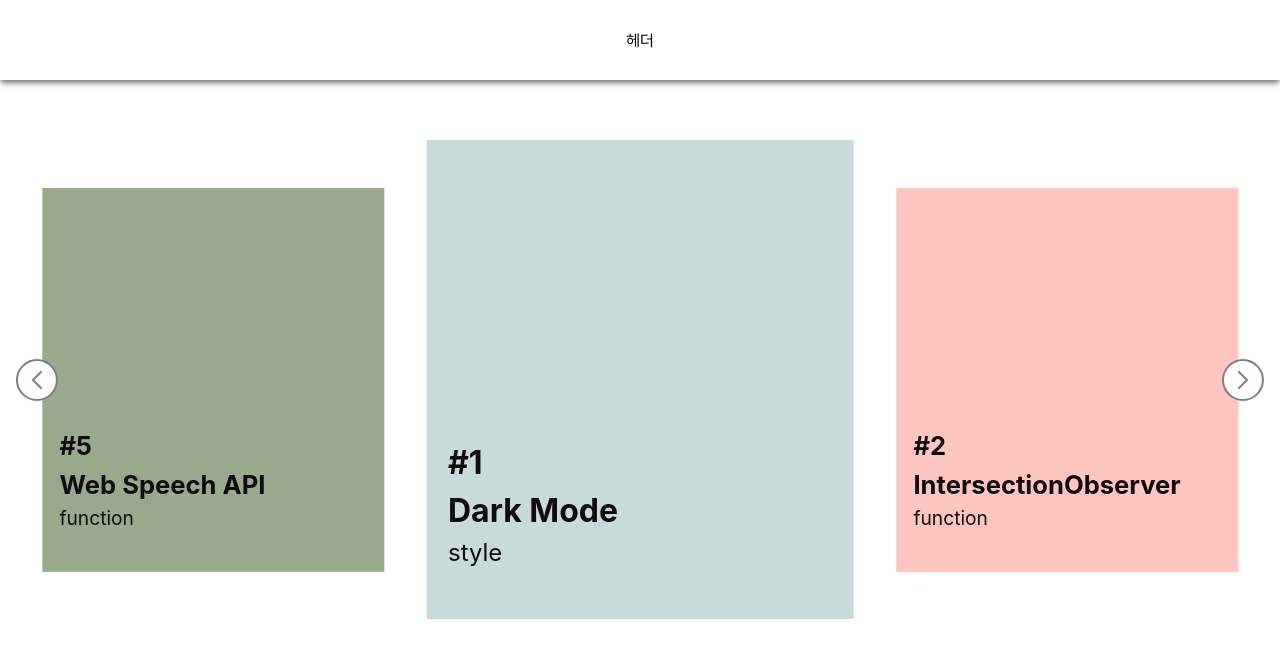
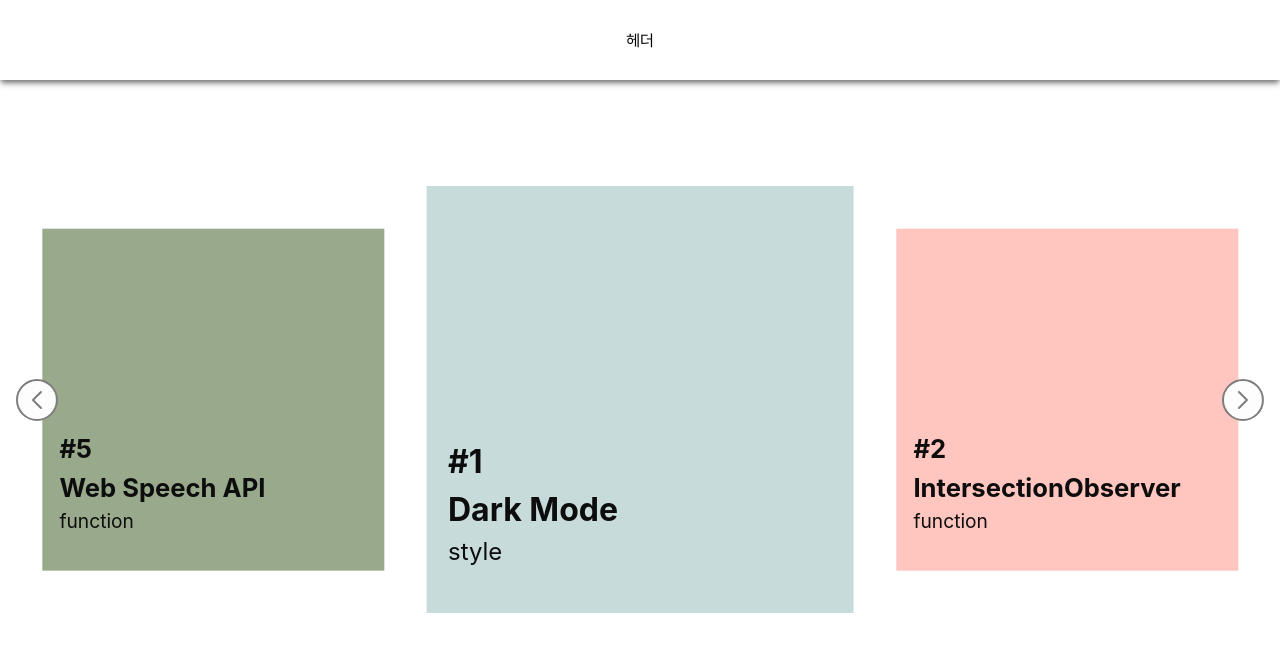
Before and after one commit to 2doh/lab, a Next.js app: page / in a window 1280 px wide. Shown: the top 658 px of the page. Built offline with nearby package versions, Linux system fonts and the light colour scheme.

Commit message:
docs : css,테일윈드 reset 설정 수정(@layer base) style : 메인영역 너비 수정

```diff
--- a/src/app/intersectionobserver/page.tsx
+++ b/src/app/intersectionobserver/page.tsx
@@ -55,26 +55,28 @@ const page = () => {
   }, []);
 
   return (
-    <div className="h-auto p-[10%] bg-amber-50 flex-center">
-      <div className="w-[90%] grid gap-1 grid-cols-[repeat(auto-fit,minmax(150px,1fr))]">
+    <div className="h-auto bg-amber-50 flex-center">
+      <div className="w-[90%] grid gap-1 grid-cols-[repeat(auto-fit,minmax(200px,1fr))]">
         {product?.map(item => (
-          <div className="bg-amber-300 max-h-[420px] max-w-[240px] aspect-[240/420] flex flex-col items-center ">
+          <div
+            className="bg-amber-300 max-h-[420px] max-w-[240px] aspect-[260/420] flex flex-col items-center justify-between"
+            key={item.id}
+          >
             <img
-              className="h-[60%] w-[100%] flex flex-center"
+              className="h-[60%] w-[100%] flex-center"
               src={item?.images[0]}
               alt="이미지"
             />
-            <div className="w-[100%]">
-              <div className="flex flex-center flex-col">
-                <p>{item?.brand}</p>
-                <p>{item?.title}</p>
+            <div className="w-[100%] flex-center bg-amber-200 h-[100%] max-h-[120px]">
+              <div className="w-[90%] h-[100%] bg-amber-50">
+                <p className="text-[11px] font-bold">{item?.brand}</p>
+                <p className="text-[13px]">{item?.title}</p>
                 {/* <p>{product?.description}</p> */}
-                <div>
-                  <p>
-                    {item?.discountPercentage}%{item?.price}
-                  </p>
+                <div className="flex gap-1 text-[13px] font-bold">
+                  <p className="text-error">{item?.discountPercentage}%</p>
+                  <p>{item?.price}</p>
                 </div>
-                <p>{item?.tags}</p>
+                <p className="text-[11px] text-darkgray">{item?.tags}</p>
               </div>
             </div>
           </div>
--- a/src/app/layout.tsx
+++ b/src/app/layout.tsx
@@ -13,7 +13,9 @@ export default function RootLayout({
       <body className="dark:bg-black dark:text-light">
         <Provider>
           <Header></Header>
-          {children}
+          <main className="flex-center">
+            <div className="max-w-[1440px] w-[100%] mt-5">{children}</div>
+          </main>
           <Footer></Footer>
         </Provider>
       </body>
--- a/src/app/page.tsx
+++ b/src/app/page.tsx
@@ -14,10 +14,10 @@ const page = () => {
   return (
     <div
       className="relative h-[46.8vw] max-h-[80vh]
-      flex-center flex-col transition-all duration-100 ease-in"
+      flex-center transition-all duration-100 ease-in"
     >
       <Swiper
-        className="w-full h-[66.67vw] max-h-[80%]"
+        className="w-full "
         slidesPerView={3}
         centeredSlides={true}
         loop={true}
--- a/src/components/common/CardFrame.tsx
+++ b/src/components/common/CardFrame.tsx
@@ -17,7 +17,7 @@ const CardFrame: React.FC<cardDataInterface> = data => {
   const bgColorClass = colorMap[data.color] ?? "bg-light";
 
   return (
-    <div className={`h-full relative ${bgColorClass}`}>
+    <div className={`aspect-square relative ${bgColorClass}`}>
       <div className="flex flex-col absolute bottom-[10%] w-[60%] left-[5%]">
         <span className="font-bold card-text lg:text-[clamp(1.2rem,(1.5vw+0.8rem),3rem)] sm:text-[clamp(0.8rem,(1vw+0.8rem),2rem)] text-[clamp(0.5rem,(0.5vw+0.5rem),1rem)]">
           #{data.id}
--- a/src/components/common/LoadingSpinner.tsx
+++ b/src/components/common/LoadingSpinner.tsx
@@ -2,7 +2,7 @@ import React from "react";
 
 export default function LoadingSpinner() {
   return (
-    <div className="flex justify-center items-center gap-10 h-[100vh] w-[100vw]">
+    <div className="flex-center gap-10 h-[100vh] w-[100vw]">
       <span
         className="w-[5vw] h-[5vw] bg-darkgray rounded-full animate-dot"
         style={{ animationDelay: "0s" }}
--- a/src/components/layout/Header.tsx
+++ b/src/components/layout/Header.tsx
@@ -3,11 +3,11 @@ import React from "react";
 const Header = () => {
   return (
     <div
-      className="min-w-screen flex justify-center items-center h-[50px] lg:h-[80px] shadow-md
+      className="w-full flex-center h-[50px] lg:h-[80px] shadow-md z-50
        dark:bg-black shadow-darkgray dark:shadow-none dark:border-b-darkgray dark:border-b-1
       "
     >
-      <div className="">헤더</div>
+      헤더
     </div>
   );
 };
--- a/src/styles/globals.css
+++ b/src/styles/globals.css
@@ -13,12 +13,15 @@
   font-display: swap;
 }
 
-* {
-  margin: 0px;
-  padding: 0px;
-  outline-style: none;
-  box-sizing: border-box;
+@layer base {
+  * {
+    margin: 0px;
+    padding: 0px;
+    outline-style: none;
+    box-sizing: border-box;
+  }
 }
+
 a {
   /* color: #000000; */
   text-decoration: none;
```
